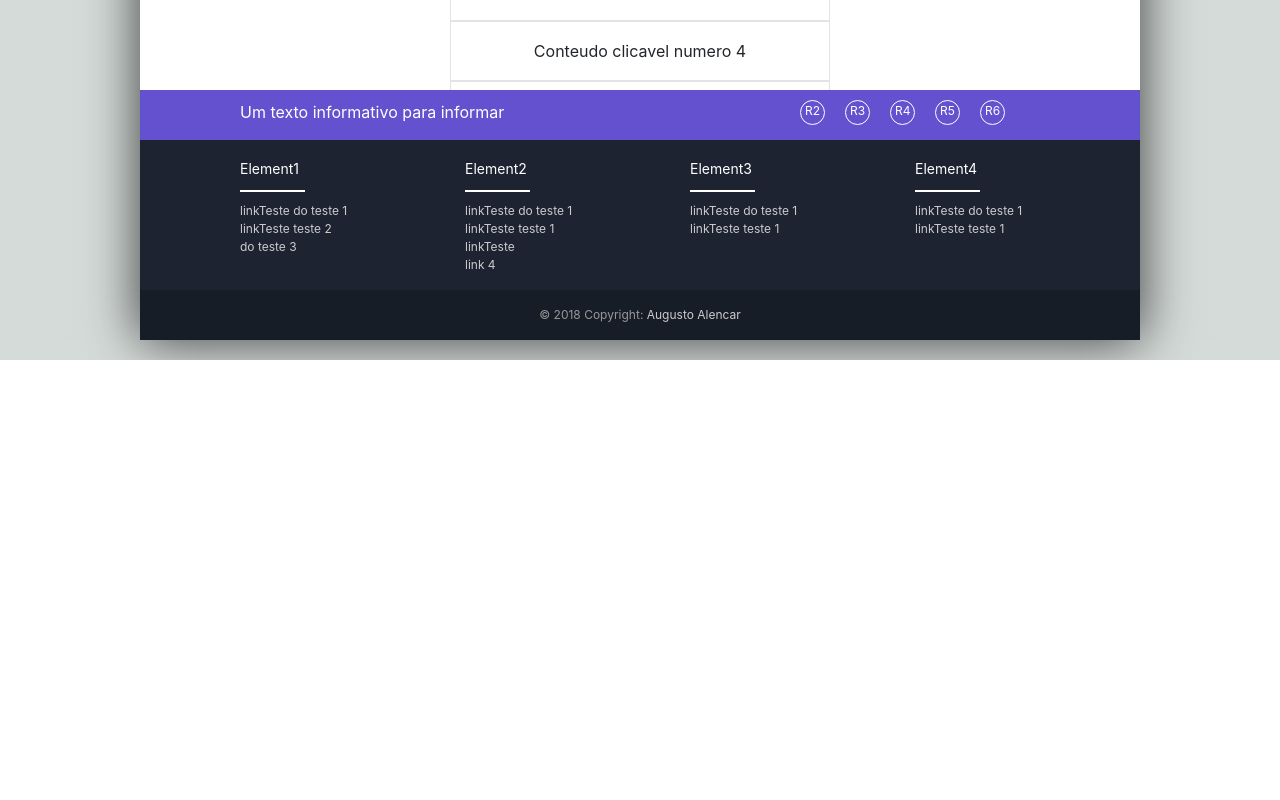
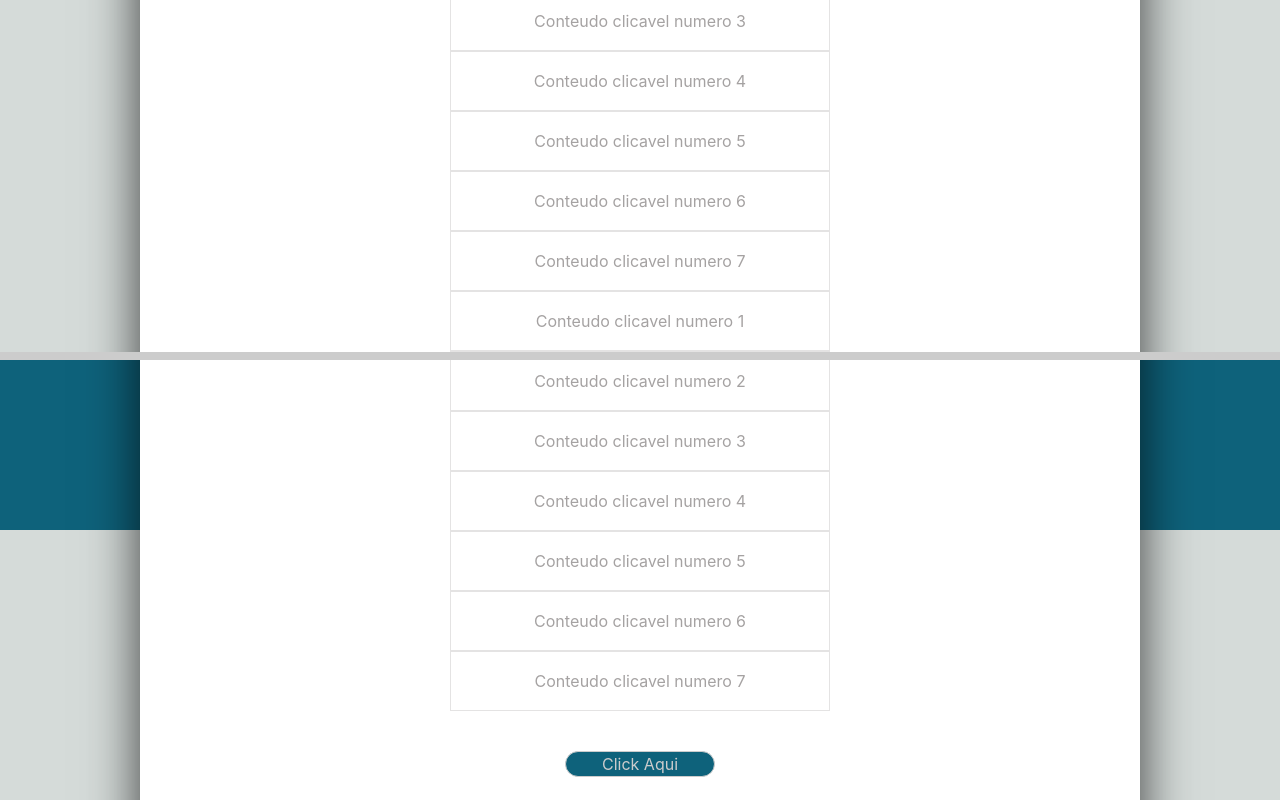
Before and after one commit to AugustoAlencar/Angular_Components, an Angular app: page /scroll in a window 1280 px wide. Shown: the part 440-1240 px from the top of the page. Before the commit the page ends 800 px from the top, so only its background shows below. Built offline with nearby package versions, Linux system fonts and the light colour scheme.

Commit message:
Criação do layout base para testes, e inicio dos testes de scroll

```diff
--- a/src/app/scroll-controller/components-layout/footer/footer.component.scss
+++ b/src/app/scroll-controller/components-layout/footer/footer.component.scss
@@ -39,7 +39,7 @@
   .social{
     @include flex-justify();
     @include flex-align();
-    background: #6451cf;
+    background: #0e627b;
     height: 50px;
     .container-social{
       padding: 0 35px;
--- a/src/app/scroll-controller/components-layout/list-of-content/list-of-content.component.html
+++ b/src/app/scroll-controller/components-layout/list-of-content/list-of-content.component.html
@@ -14,11 +14,17 @@
 
     <ul class="listagem">
       <li *ngFor="let item of list"  class="conteudos">
-        <div class="container-itens">
+        <div (click)="fixedElements()" class="container-itens">
           <p class="text">{{item}}</p>
         </div>
       </li>
     </ul>
 
+    <div class="container-botao" id="botao">
+      <div class="botao">
+        Click Aqui
+      </div>
+    </div>
+
   </div>
 </div>
--- a/src/app/scroll-controller/components-layout/list-of-content/list-of-content.component.scss
+++ b/src/app/scroll-controller/components-layout/list-of-content/list-of-content.component.scss
@@ -26,19 +26,20 @@
   .caminho{
     .caminho-text{
       font-size: 12px;
-      color: #0d5c73;
+      color: #1d2331;
     }
   }
   .info{
     margin: 0 0 40px 0;
     .caminho-text{
       font-size: 15px;
-      color: #0d5c73;
+      color: #1d2331;
     }
   }
 
   .list-content{
     .listagem{
+      margin-bottom: 40px;
       .conteudos{
         width: 100%;
         @include flex-justify();
@@ -49,7 +50,25 @@
           border: 1px solid #e4e3e3;
           @include flex-justify();
           @include flex-align();
+          .text{
+            color: #a5a2a2
+          }
         }
+        .container-itens:active{
+          background: #0e627b;
+          color: #cccccc;
+        }
+      }
+    }
+    .container-botao{
+      text-align: center;
+      .botao{
+        width: 150px;
+        display: inline-block;
+        border: 1px solid #cccccc;
+        border-radius: 25px;
+        background: #0e627b;
+        color: #cccccc;
       }
     }
   }
--- a/src/app/scroll-controller/components-layout/list-of-content/list-of-content.component.ts
+++ b/src/app/scroll-controller/components-layout/list-of-content/list-of-content.component.ts
@@ -15,11 +15,25 @@ export class ListOfContentComponent implements OnInit {
     'Conteudo clicavel numero 5',
     'Conteudo clicavel numero 6',
     'Conteudo clicavel numero 7',
+    'Conteudo clicavel numero 1',
+    'Conteudo clicavel numero 2',
+    'Conteudo clicavel numero 3',
+    'Conteudo clicavel numero 4',
+    'Conteudo clicavel numero 5',
+    'Conteudo clicavel numero 6',
+    'Conteudo clicavel numero 7',
   ]
 
   constructor() { }
 
   ngOnInit() {
+    console.log(document.getElementById("botao"));
+    console.log(document.getElementById("footer"));
+  }
+
+  public fixedElements(): void {
+    document.getElementById("botao").style.position = 'fixed';
+    document.getElementById("footer").style.position = 'fixed';
   }
 
 }
--- a/src/app/scroll-controller/scroll-controller.component.html
+++ b/src/app/scroll-controller/scroll-controller.component.html
@@ -1,4 +1,9 @@
-<div class="container-fluid">
+<div class="container-fluid p-50">
+
+  <div class="progress-container">
+    <div class="progress-bar" id="myBar"></div>
+  </div>
+
   <div class="card-legal">
     <app-header-scroll></app-header-scroll>
     <app-list-of-content-scroll></app-list-of-content-scroll>
--- a/src/app/scroll-controller/scroll-controller.component.scss
+++ b/src/app/scroll-controller/scroll-controller.component.scss
@@ -1,11 +1,9 @@
 div.container-fluid {
-    top: 0px;
-    left: 0px;
-    right: 0px;
-    bottom: 0px;
-    position: fixed;
-    background: linear-gradient(#0e627b 170px, #d5dbd9 170px, #d5dbd9 170px);
-    overflow: auto;
+  position: relative;
+  background: linear-gradient(#0e627b 170px,
+                              #d5dbd9 170px,
+                              #d5dbd9 170px) fixed;
+  background-size: 100%;
   padding: 0px;
   display: -webkit-flex;
   display: -ms-flexbox;
@@ -13,15 +11,33 @@ div.container-fluid {
   -ms-flex-pack: center;
   justify-content: center;
   .card-legal{
+    width: 100%;
+    max-width: 1000px;
+    height: 100%;
+    position: relative;
     background: white;
-      /* border: 1px solid #cccccc; */
-      max-width: 1000px;
-      width: 100%;
-      position: absolute;
-      top: 20px;
-      bottom: 20px;
     -webkit-box-shadow: 0px 0px 50px 0px rgba(0,0,0,0.75);
     -moz-box-shadow: 0px 0px 50px 0px rgba(0,0,0,0.75);
     box-shadow: 0px 0px 50px 0px rgba(0,0,0,0.75);
+    padding-bottom: 250px;
   }
 }
+
+.p-50{
+  padding: 50px 0 !important;
+}
+
+.progress-container {
+  position: fixed;
+  bottom: 0;
+  width: 100%;
+  height: 8px;
+  background: #ccc;
+  z-index: 2;
+}
+
+.progress-bar {
+  height: 8px;
+  background: #4caf50;
+  width: 0%;
+}
--- a/src/app/scroll-controller/scroll-controller.component.ts
+++ b/src/app/scroll-controller/scroll-controller.component.ts
@@ -1,4 +1,4 @@
-import { Component, OnInit } from '@angular/core';
+import { Component, OnInit, HostListener } from '@angular/core';
 
 @Component({
   selector: 'app-scroll-controller',
@@ -7,9 +7,41 @@ import { Component, OnInit } from '@angular/core';
 })
 export class ScrollControllerComponent implements OnInit {
 
+  @HostListener('scroll', ['$event'])
+  scroll($event: any) {
+
+  }
+
   constructor() { }
 
   ngOnInit() {
+    this.progressBarScroll();
+  }
+
+
+  /**
+   * document.body.scrollTop, document.documentElement.scrollTop -> Corresponde
+   *     A posição da janela com relação ao documento HTML.
+   *          por exemplo um documento com 1500px
+   *          estou com o scroll no final da tela. E minha janela tem 400px;
+   *          sendo assim estas medidas me retornam 1100px.
+   *
+   * document.documentElement.clientHeight -> Corresponde ao tamanho da janela do cliente (Usuario)
+   *
+   * document.documentElement.scrollHeight -> Corresponde a altura do documento html
+   *
+   * @private
+   * @memberof ScrollControllerComponent
+   */
+  private progressBarScroll(): void {
+    window.onscroll = function () { myFunction() };
+
+    function myFunction() {
+      let winScroll = document.body.scrollTop || document.documentElement.scrollTop; // pega a posição da janela com relação ao scroll
+      let height = document.documentElement.scrollHeight - document.documentElement.clientHeight; // pega a altura do doc e subtrai com o o tamanho da janela
+      let scrolled = (winScroll / height) * 100; // cria a porcentagem
+      document.getElementById("myBar").style.width = scrolled + "%"; // adiciona ao html um novo estilo css
+    }
   }
 
 }
--- a/src/styles.css
+++ b/src/styles.css
@@ -1,4 +1,7 @@
 /* You can add global styles to this file, and also import other style files */
+html, body{
+  height: 100%;
+}
 body{
   margin: 0;
   padding: 0px;
```
Lines whose indentation alone changed are shown as unchanged.
